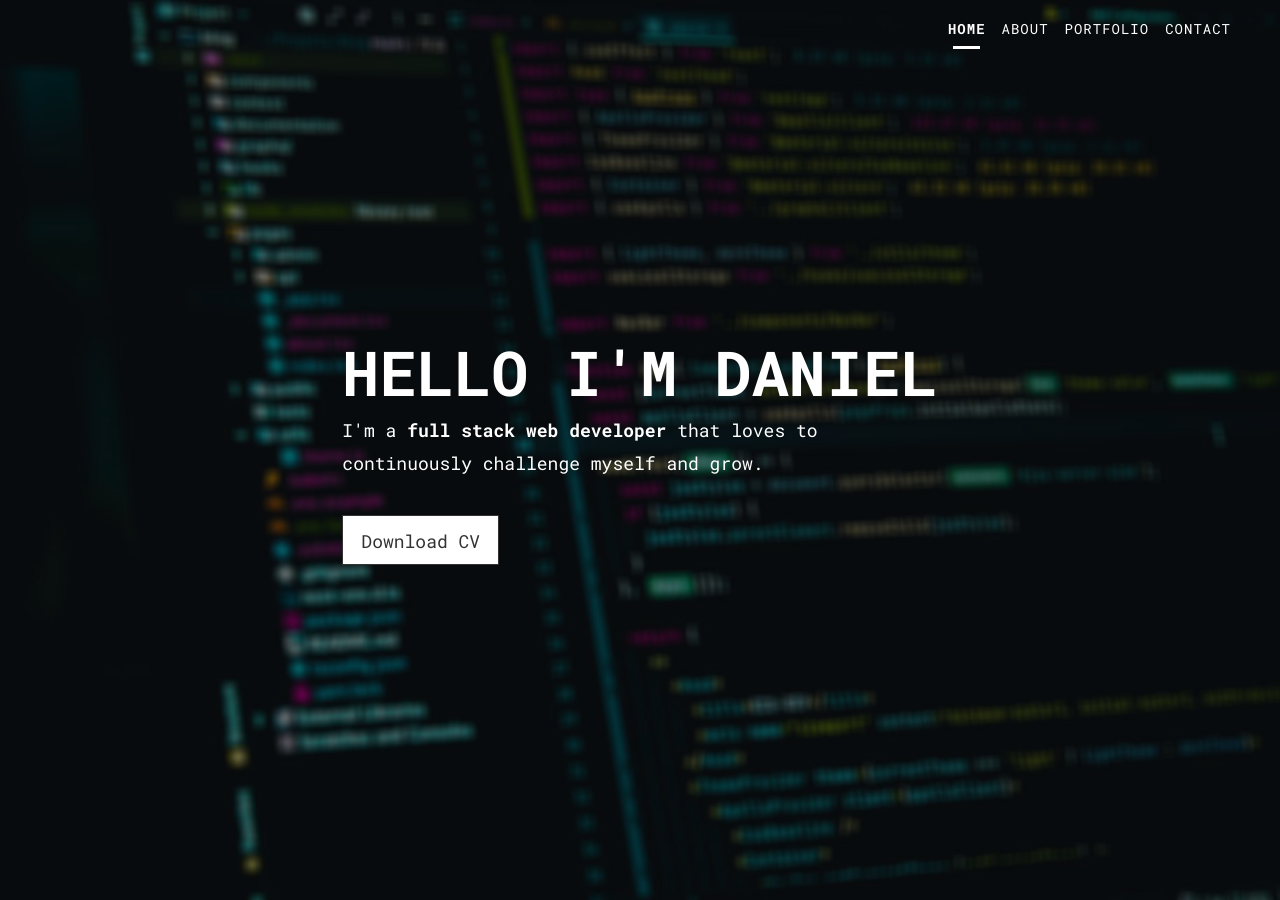
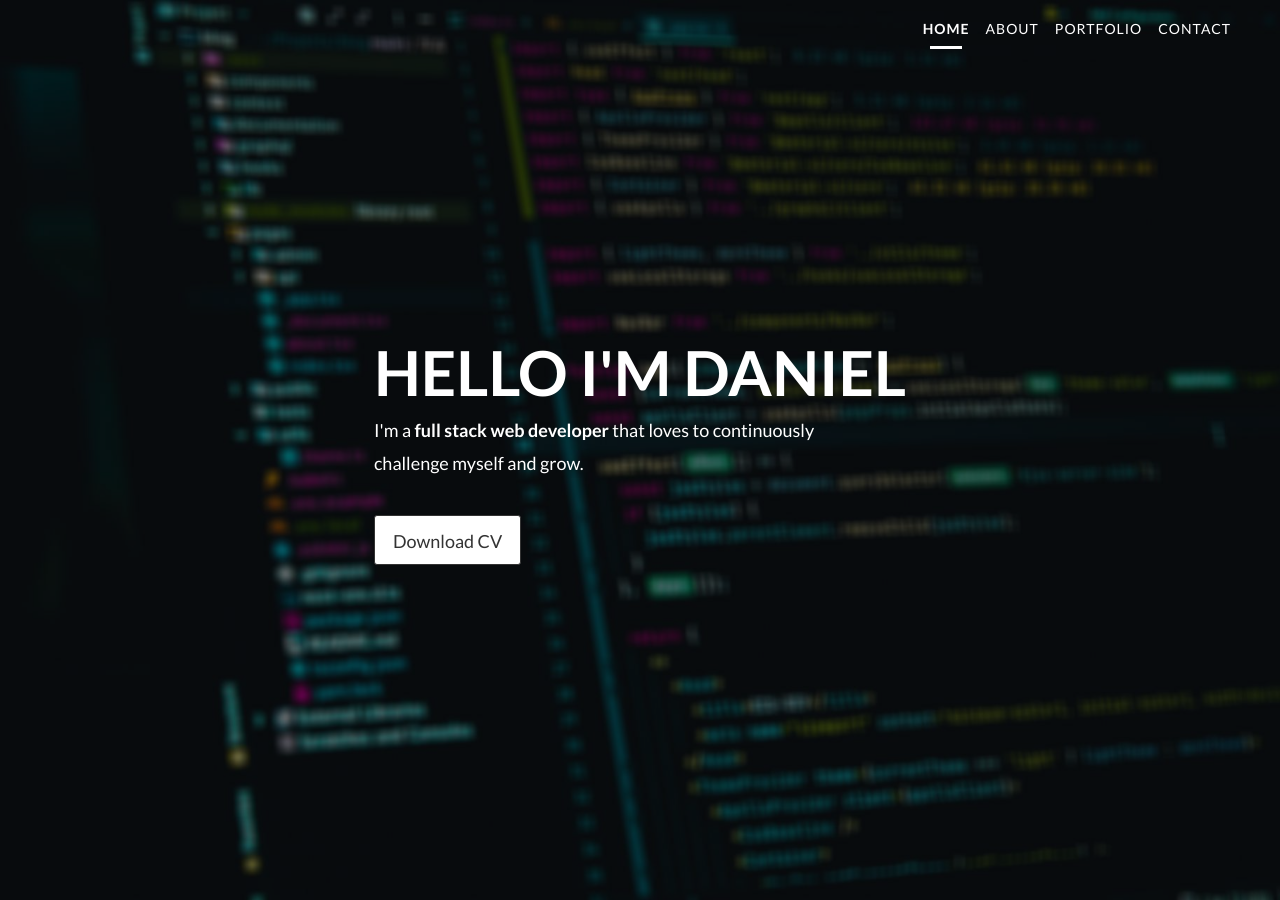
Before and after one commit to daniel-grabczewski/daniel-grabczewski.github.io, a Jekyll site: the page built from index.html, in a window 1280 px wide and 900 px high. Built offline with Jekyll 4.4.1, drawn with Linux system fonts in a browser that asks for light colours.

Commit message:
Change font of portfolio to Lato

```diff
--- a/assets/css/style.css
+++ b/assets/css/style.css
@@ -6,7 +6,7 @@
     IMPORT FONTS
 -------------------------------------------------------------------*/
 
-@import url('https://fonts.googleapis.com/css?family=Roboto+Mono:300,400,500,700');
+@import url('https://fonts.googleapis.com/css2?family=Lato:ital,wght@0,100;0,300;0,400;0,700;0,900;1,100;1,300;1,400;1,700;1,900&display=swap');
 
 /*------------------------------------------------------------------
     IMPORT FILES
@@ -26,7 +26,7 @@
 body {
     color: #999999;
     font-size: 18px;
-    font-family: 'Roboto Mono', monospace;
+    font-family: 'Lato', serif;
     line-height: 1.80857;
 }
 
@@ -585,6 +585,7 @@
 	transition: all 0.5s;
 	position: relative;
 	border: 1px solid #333333;
+  border-radius : 3px;
 	overflow: hidden;
 	padding: 0px 18px;
 	display: inline-block;
```
